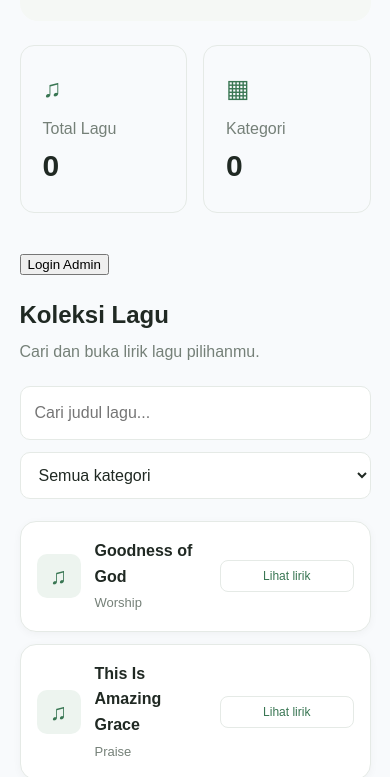
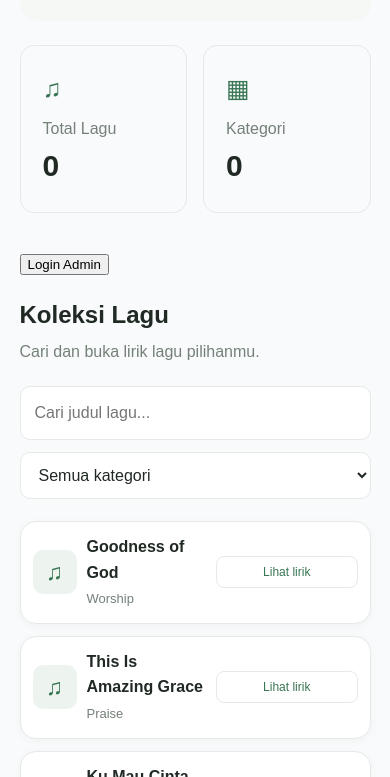
Before and after one commit to ortegapandiangan/southers-worship-dashboard, a plain HTML site: page index.html in a window 390 px wide. Shown: the part 270-1047 px from the top of the page. Drawn offline with nearby package versions, Linux system fonts and the light colour scheme; no server answers.

Commit message:
Update style.css

```diff
--- a/style.css
+++ b/style.css
@@ -180,6 +180,13 @@ select:focus {
 .song-card:focus-visible {
   outline: 3px solid var(--primary);
   outline-offset: 3px;
+}
+
+@media (max-width: 600px) {
+  .song-card {
+    padding: 12px;
+    gap: 10px;
+  }
 }
 
 .song-icon {
```
